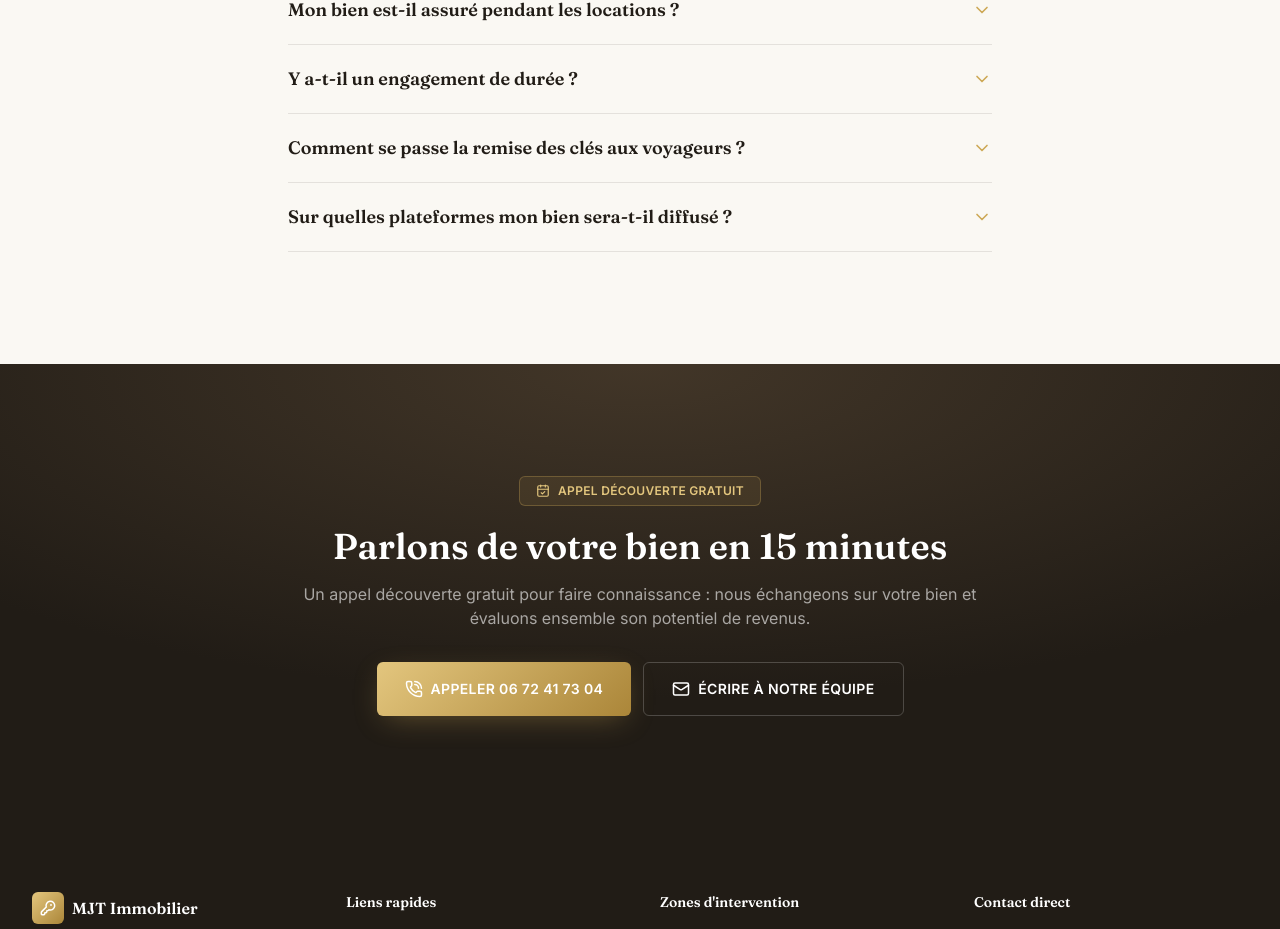
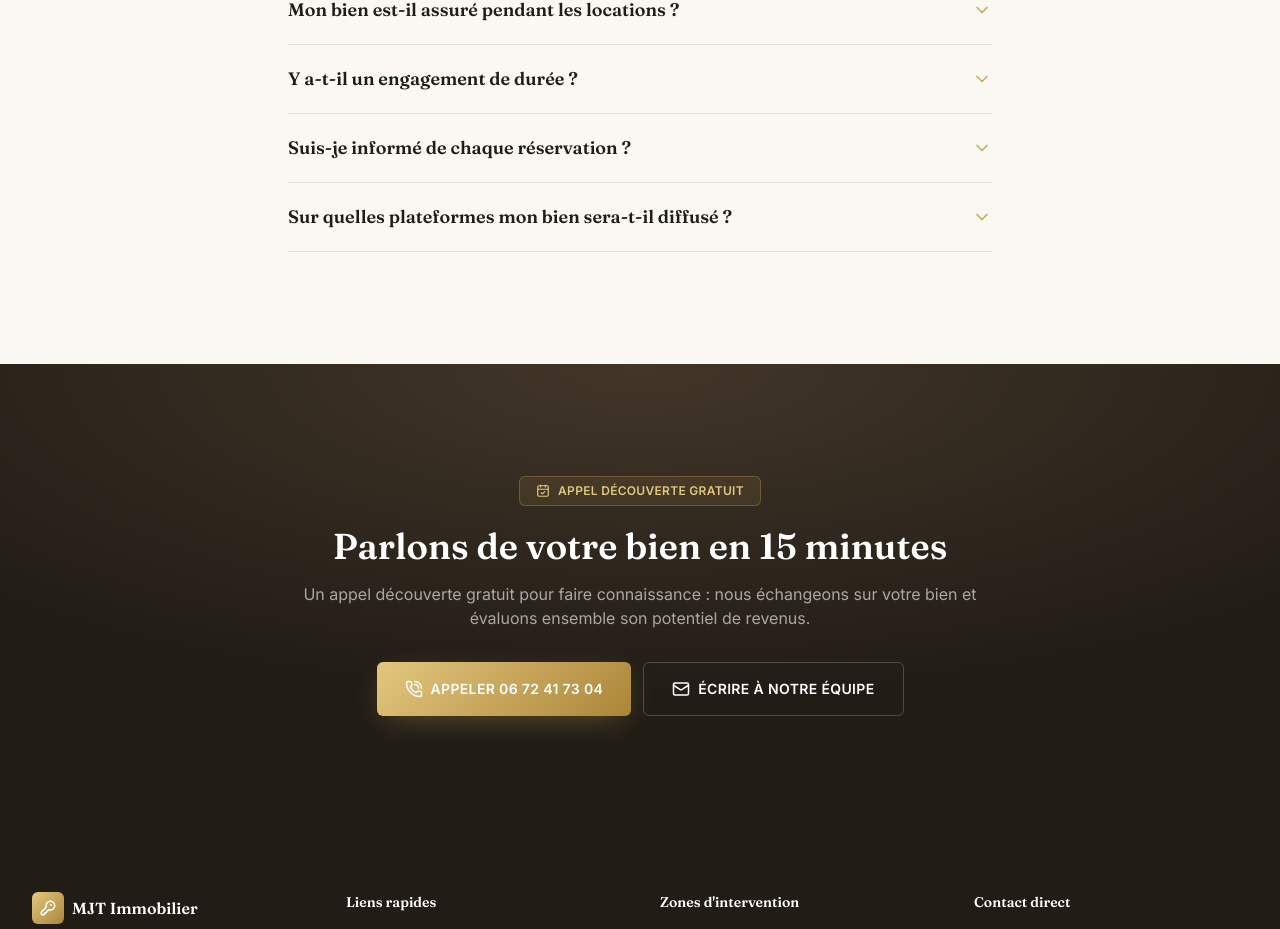
Before and after one commit to matheojouan2000-code/Site-conciergerie, a React (Vite) app: page / in a window 1280 px wide. Shown: the part 3952-4881 px from the top of the page. Built offline with nearby package versions, Linux system fonts and the light colour scheme.

Commit message:
Replace key handover FAQ with reservation notification question

```diff
--- a/src/components/sections/FAQ.tsx
+++ b/src/components/sections/FAQ.tsx
@@ -15,8 +15,8 @@ const QUESTIONS = [
     a: "Non, notre accord est sans engagement de durée. Vous pouvez arrêter la collaboration à tout moment avec un simple préavis.",
   },
   {
-    q: "Comment se passe la remise des clés aux voyageurs ?",
-    a: "Nous gérons l'intégralité du check-in et du check-out : remise des clés en personne ou via une boîte à clés sécurisée, selon votre préférence.",
+    q: "Suis-je informé de chaque réservation ?",
+    a: "Oui, vous êtes prévenu à chaque nouvelle réservation et pouvez suivre à tout moment le calendrier d'occupation de votre bien.",
   },
   {
     q: "Sur quelles plateformes mon bien sera-t-il diffusé ?",
```
